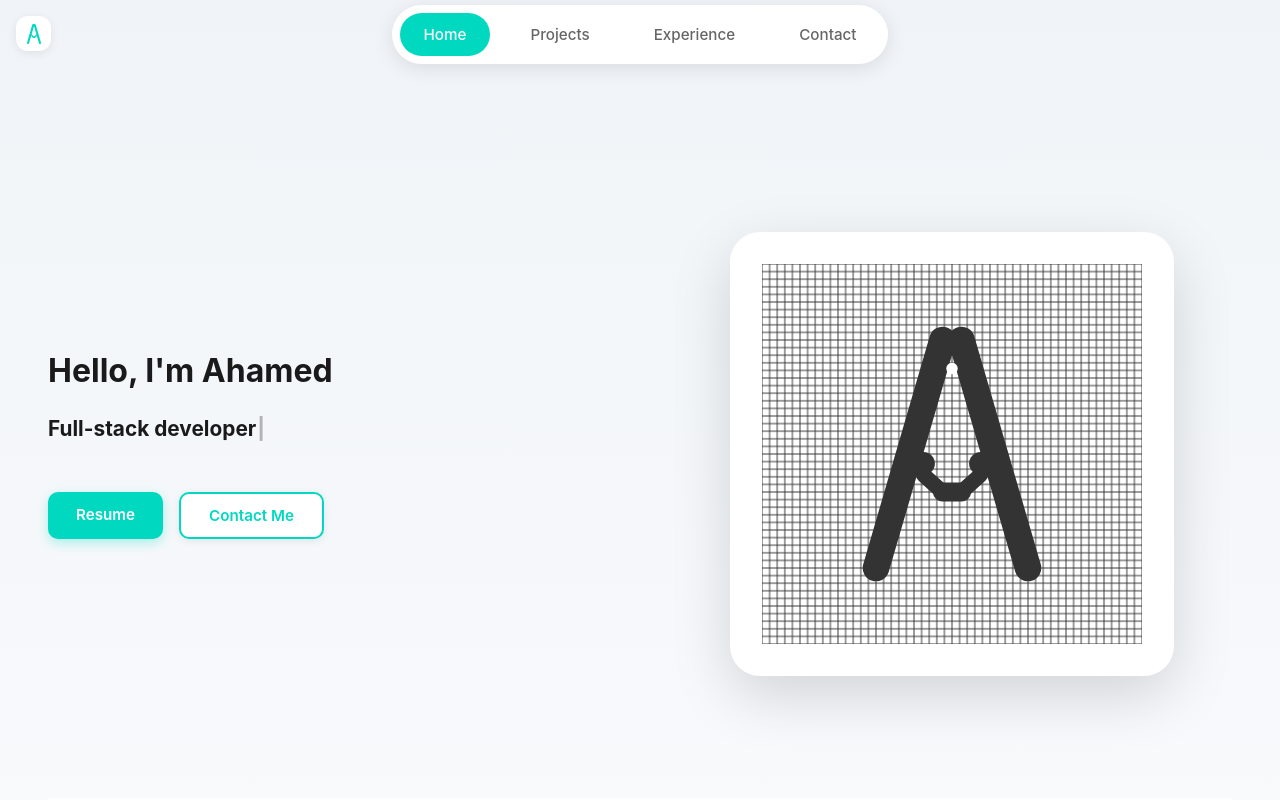
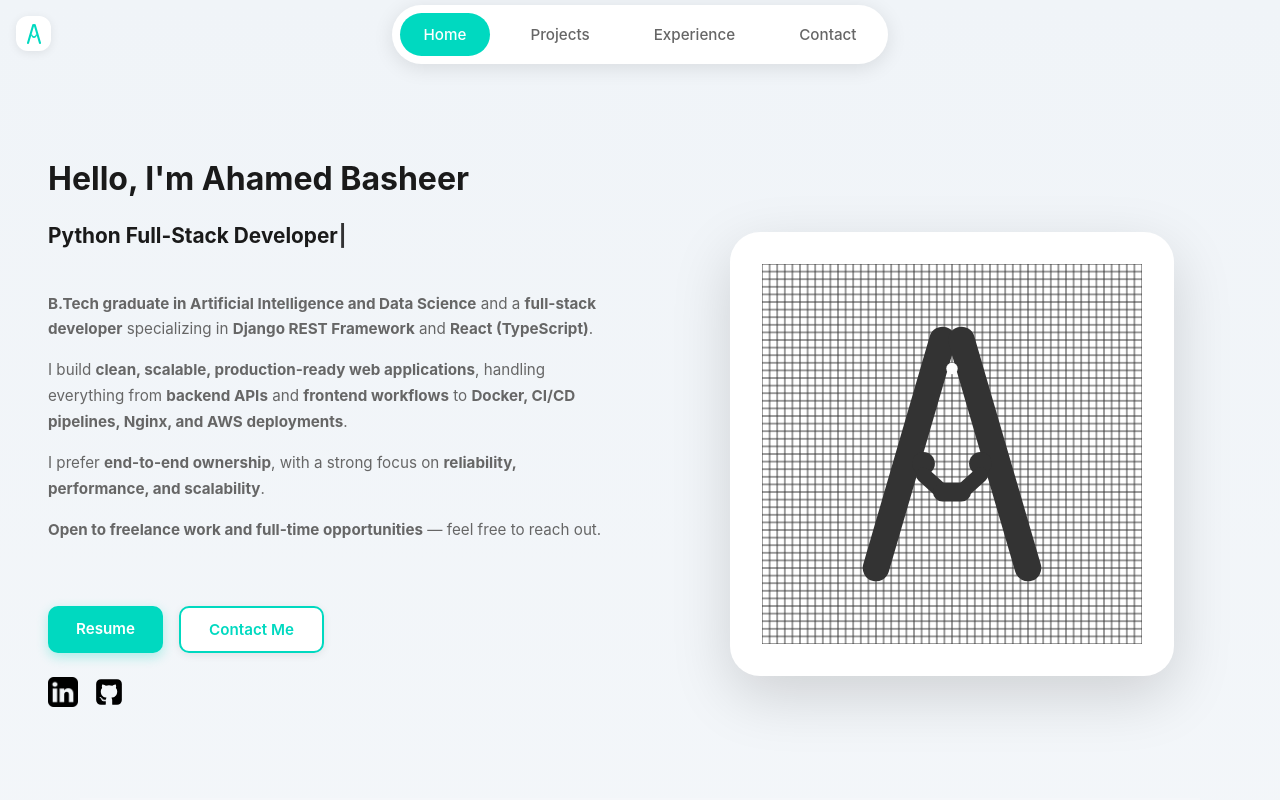
Before and after one commit to ahamed-dd/portfolio_site, a React (Vite) app in the folder frontend/: page / in a window 1280 px wide. Shown: the top 800 px of the page. Built offline with nearby package versions, Linux system fonts and the light colour scheme; no server answers.

Commit message:
Frontend only version

```diff
--- a/frontend/package.json
+++ b/frontend/package.json
@@ -10,6 +10,7 @@
     "preview": "vite preview"
   },
   "dependencies": {
+    "@emailjs/browser": "^4.4.1",
     "axios": "^1.13.2",
     "bootstrap": "^5.3.8",
     "react": "^19.2.0",
--- a/frontend/src/components/Contact.tsx
+++ b/frontend/src/components/Contact.tsx
@@ -1,7 +1,7 @@
 import { useState } from "react"
 import { toast } from "react-toastify"
-import axios from "axios"
-import './styles/contact.css'
+import emailjs from "@emailjs/browser"
+import "./styles/contact.css"
 
 export type ContactType = {
   name: string
@@ -9,7 +9,9 @@ export type ContactType = {
   message: string
 }
 
-const BASE_URL = import.meta.env.VITE_BASE_URL
+const SERVICE_ID = import.meta.env.VITE_EMAILJS_SERVICE_ID
+const TEMPLATE_ID = import.meta.env.VITE_EMAILJS_TEMPLATE_ID
+const PUBLIC_KEY = import.meta.env.VITE_EMAILJS_PUBLIC_KEY
 
 function Contact() {
   const [formData, setFormData] = useState<ContactType>({
@@ -33,10 +35,20 @@ function Contact() {
     setLoading(true)
 
     try {
-      await axios.post(`${BASE_URL}/me/contact/`, formData)
+      await emailjs.send(
+        SERVICE_ID,
+        TEMPLATE_ID,
+        {
+          from_name: formData.name,
+          from_email: formData.email,
+          message: formData.message,
+        },
+        PUBLIC_KEY
+      )
+
       toast.success("Message sent successfully!")
       setFormData({ name: "", email: "", message: "" })
-    } catch (err) {
+    } catch (error) {
       toast.error("Failed to send message. Please try again.")
     } finally {
       setLoading(false)
@@ -49,6 +61,7 @@ function Contact() {
       <p className="contact-subtitle">
         Have a question or want to work together? Drop me a message!
       </p>
+
       <div className="contact-container">
         <form onSubmit={handleSubmit} className="contact-form">
           <div className="form-group">
@@ -62,6 +75,7 @@ function Contact() {
               className="form-input"
             />
           </div>
+
           <div className="form-group">
             <input
               type="email"
@@ -73,6 +87,7 @@ function Contact() {
               className="form-input"
             />
           </div>
+
           <div className="form-group">
             <textarea
               rows={5}
@@ -84,6 +99,7 @@ function Contact() {
               className="form-input form-textarea"
             />
           </div>
+
           <button
             type="submit"
             className="submit-btn"
--- a/frontend/src/components/Experience.tsx
+++ b/frontend/src/components/Experience.tsx
@@ -3,10 +3,9 @@ import './styles/experience.css'
 export type ExperienceType = {
   company_name: string
   role: string
-  description?: string
-  year_worked?: number
-  located?: string
+  description: string
 }
+
 
 type ExpProps = {
   exp: ExperienceType[]
--- a/frontend/src/components/Home.tsx
+++ b/frontend/src/components/Home.tsx
@@ -1,6 +1,5 @@
 import { useState, useEffect } from "react"
-import axios from "axios"
-import Typewriter from 'typewriter-effect'
+import Typewriter from "typewriter-effect"
 import { toast, ToastContainer } from "react-toastify"
 import Navbar from "./Navbar"
 import Skills from "./Skills"
@@ -12,37 +11,26 @@ import type { ExperienceType } from "./Experience"
 import Contact from "./Contact"
 import { SocialMedia } from "./SocialIcons"
 import { type SocialMediaType } from "./SocialIcons"
-import 'react-toastify/dist/ReactToastify.css'
-import './styles/home.css'
-import ReactMardown from 'react-markdown'
+import "react-toastify/dist/ReactToastify.css"
+import "./styles/home.css"
+import ReactMarkdown from 'react-markdown'
 
-export type EducationType = {
-  institute_name: string
-  degree?: string
-  field?: string
-  year_started?:number
-  year_ended?: number
-  grade?: number
-  located?: string
+export type ProfileType = {
+  name: string
+  email?: string
+  bio: string
+  about?: string
+  extra_info?: string
+  resume_url?: string
+  socials: SocialMediaType[]
 }
 
-type UserData = {
-    name: string
-    linkedin?: string
-    github?: string
-    medium?: string
-    bio?: string
-    about?: string
-    profile_image?: string
-    resume_url?: string
-    projects?: ProjectType[]
-    education?: EducationType[]
-    experience?: ExperienceType[]
-    skills?: SkillType[]
-    extra_info?: string
-    socials?: SocialMediaType[]
+export type UserData = {
+  profile: ProfileType
+  projects: ProjectType[]
+  experience: ExperienceType[]
+  skills: SkillType[]
 }
-const BASE_URL = import.meta.env.VITE_BASE_URL
 
 function Home() {
   const [userData, setUserData] = useState<UserData | null>(null)
@@ -50,10 +38,11 @@ function Home() {
 
   async function getUserData(): Promise<UserData | null> {
     try {
-      const response = await axios.get(`${BASE_URL}/me/`)
-      return response.data
-    } catch (error) {
-      toast.error("Failed to load user data")
+      const res = await fetch("/data/portfolio.json")
+      if (!res.ok) throw new Error("Failed to load portfolio data")
+      return await res.json()
+    } catch {
+      toast.error("Failed to load portfolio data")
       return null
     }
   }
@@ -66,13 +55,21 @@ function Home() {
   }
 
   useEffect(() => {
+    let mounted = true
+
     const loadData = async () => {
       setLoading(true)
-      const [user] = await Promise.all([getUserData()])
+      const user = await getUserData()
+      if (mounted && user) {
         setUserData(user)
         setLoading(false)
       }
+    }
+
     loadData()
+    return () => {
+      mounted = false
+    }
   }, [])
 
   if (loading) {
@@ -83,6 +80,11 @@ function Home() {
     )
   }
 
+  if (!userData) {
+  return null
+}
+
+
   return (
     <>
       <Navbar />
@@ -91,20 +93,12 @@ function Home() {
         <section className="hero-section" id="home">
           <div className="hero-content">
             <div className="hero-left">
-              <div className="hero-left-header">
-              {userData?.profile_image && (
-                <div className="profile-image">
-                  <img src={userData.profile_image} alt="Profile" />
-                </div>
-              )}
-
-            </div>
               <h1 className="hero-title">
                 Hello, I'm{" "}
                 <span className="hero-name">
                   <Typewriter
                     options={{
-                        strings: userData?.name || "Ahamed",
+                      strings: userData?.profile.name || "Ahamed",
                       autoStart: true,
                       delay: 40,
                       cursor: " "
@@ -116,23 +110,25 @@ function Home() {
               <h2 className="hero-titletwo">
                 <Typewriter
                   options={{
-                      strings: userData?.extra_info || "Full-stack developer",
+                    strings: userData?.profile.extra_info || "Full-stack developer",
                     autoStart: true,
-                      delay: 50,
+                    delay: 50
                   }}
                 />
               </h2>
 
-              {userData?.bio && (
+              {userData?.profile.bio && (
                 <div className="hero-description">
-                <ReactMardown >
-                  {userData.bio}
-                </ReactMardown>
+                 <ReactMarkdown>
+                  {userData.profile.bio}
+                </ReactMarkdown>
+
                 </div>
               )}
+
               <div className="hero-buttons">
                 <a
-                          href={userData?.resume_url}
+                  href={userData?.profile.resume_url}
                   target="_blank"
                   rel="noopener noreferrer"
                   className="hero-btn hero-btn-primary"
@@ -147,15 +143,15 @@ function Home() {
                   Contact Me
                 </button>
               </div>
-              {userData?.socials && userData.socials.length > 0 &&(
-                <SocialMedia socials={userData.socials}/>
+
+              {userData?.profile.socials.length > 0 && (
+                <SocialMedia socials={userData.profile.socials} />
               )}
+            </div>
 
-
-          </div>
             <div className="hero-right">
               <div className="hero-image">
-                {/* Placeholder illustration - you can replace with an actual image */}
+                {/* SVG unchanged */}
                 <svg viewBox="0 0 200 200" xmlns="http://www.w3.org/2000/svg">
                   <defs>
                     <pattern id="grid" width="4" height="4" patternUnits="userSpaceOnUse">
@@ -192,38 +188,27 @@ function Home() {
           </div>
         </section>
 
-        {/* ===== ABOUT ME SECTION =====
-        <section className="about-section" id="about">
-          <h2 className="section-title">About Me</h2>
-          <div className="about-content">
-            {userData?.extra_info && (
-              <p className="about-text">{userData.extra_info}</p>
-            )}
-          </div>
-        </section> -- About Section is commented As I think it is not useful as
-        bio and about are mostly similar. */}
-
-        {/* ===== PROJECTS SECTION ===== */}
-        {userData?.projects && userData.projects.length > 0 && (
+        {/* ===== PROJECTS ===== */}
+        {userData?.projects.length > 0 && (
           <Projects projecttype={userData.projects} />
         )}
 
-        {/* ===== SKILLS SECTION ===== */}
-        {userData?.skills && userData.skills.length > 0 && (
+        {/* ===== SKILLS ===== */}
+        {userData?.skills.length > 0 && (
           <Skills skills={userData.skills} />
         )}
 
-        {/* ===== EXPERIENCE SECTION ===== */}
-        {userData?.experience && userData.experience.length > 0 && (
+        {/* ===== EXPERIENCE ===== */}
+        {userData?.experience.length > 0 && (
           <section id="experience">
             <Experience exp={userData.experience} />
           </section>
         )}
 
-        {/* ===== CONTACT SECTION ===== */}
+        {/* ===== CONTACT ===== */}
         <Contact />
+      </div>
 
-      </div>
       <ToastContainer position="bottom-right" />
     </>
   )
--- a/frontend/src/components/Skills.tsx
+++ b/frontend/src/components/Skills.tsx
@@ -4,11 +4,11 @@ import './styles/skills.css'
 export type SkillCategory = "Programming" | "Data Engineering and Visualization" | "AI, ML and NLP" | "SDLC, Cloud and Devops"
 
 export type SkillType = {
-  id: number
   name: string
   image_url: string
-  category: SkillCategory
+  category: string
 }
+
 
 type SkillsProps = {
   skills: SkillType[]
--- a/frontend/src/components/SocialIcons.tsx
+++ b/frontend/src/components/SocialIcons.tsx
@@ -1,11 +1,11 @@
 
 
 export type SocialMediaType = {
-  id: number
   name: string
   url: string
   icon_url: string
 }
+
 
 type SocialProp = {
     socials: SocialMediaType[]
```
Also changed, not shown: frontend/src/components/Projects.tsx (+5 -6 lines), 1 other file (tests, documents, lock files or other folders). Lines whose indentation alone changed are shown as unchanged.
